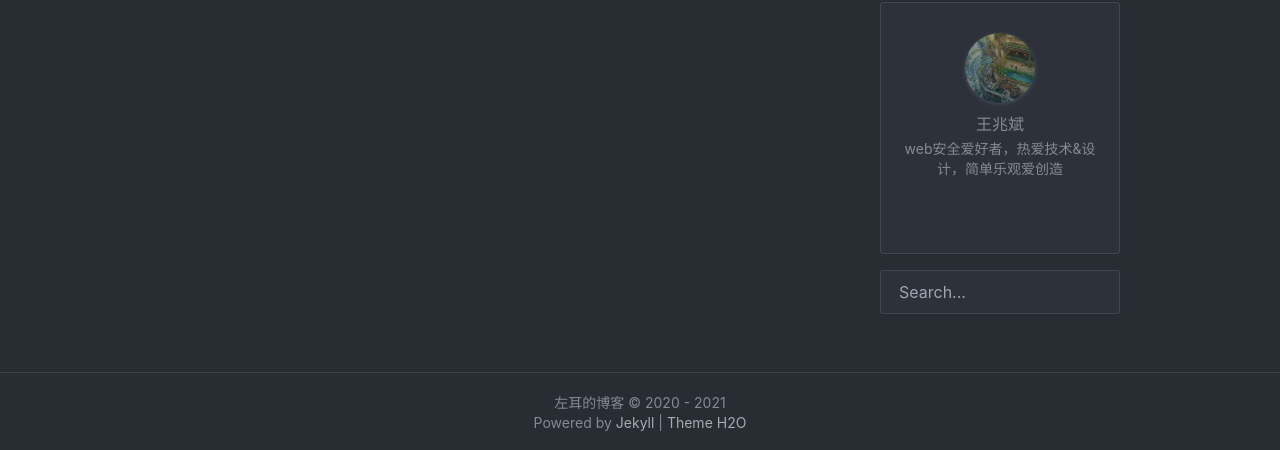
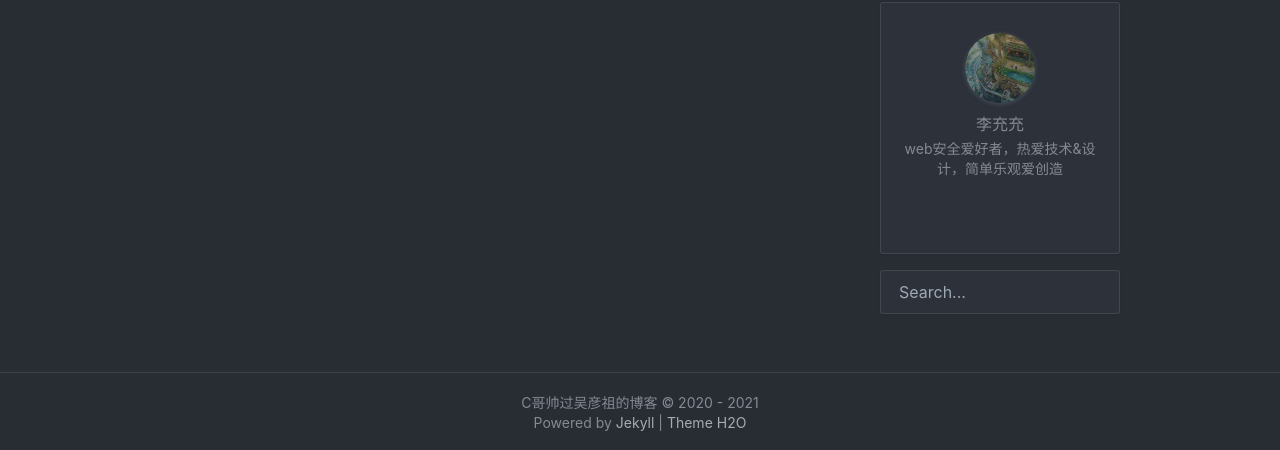
Before and after one commit to clearchong7/clearchong7.github.io, a Jekyll site: the page built from index.html, in a window 1280 px wide and 951 px high. Shown: the part 498-948 px from the top of the window. Built offline with Jekyll 4.4.1, drawn with Linux system fonts in a browser that asks for light colours; nearby versions of some CDN libraries; the list of posts is cut into pages by our own code; a style sheet for code colours, icons or effects is not loaded.

Commit message:
Update _config.yml

```diff
--- a/_config.yml
+++ b/_config.yml
@@ -1,7 +1,7 @@
 # Site settings 配置站点
-title: '左耳的博客'
-description: '昵称左耳，千禧一代，web安全爱好者/伪极客/灵魂摄影师，热爱技术&设计。很高兴能在这里与你分享我对技术和生活的思考。'
-keyword: '王兆斌, 王兆斌的独立博客, 王兆斌的博客, 前端,web安全'
+title: 'C哥帅过吴彦祖的博客'
+description: '昵称C哥，web安全爱好者、爱好吹水，热爱技术&设计。很高兴能在这里与你分享我对技术和生活的思考。'
+keyword: '李充充, 李充充的独立博客, 李充充的博客, web安全'
 url: '' # your host
 
 # when build blog on server, if you don't need baseurl, you should leave this value blank.
@@ -24,8 +24,8 @@ footer:
   since: 2020
 
 # Author 配置博主信息
-author: '王兆斌'
-nickname: '左耳'
+author: '李充充'
+nickname: 'C哥帅过吴彦祖'
 bio: 'web安全爱好者，热爱技术&设计，简单乐观爱创造'
 avatar: '/assets/img/1.jpg'
 
```
